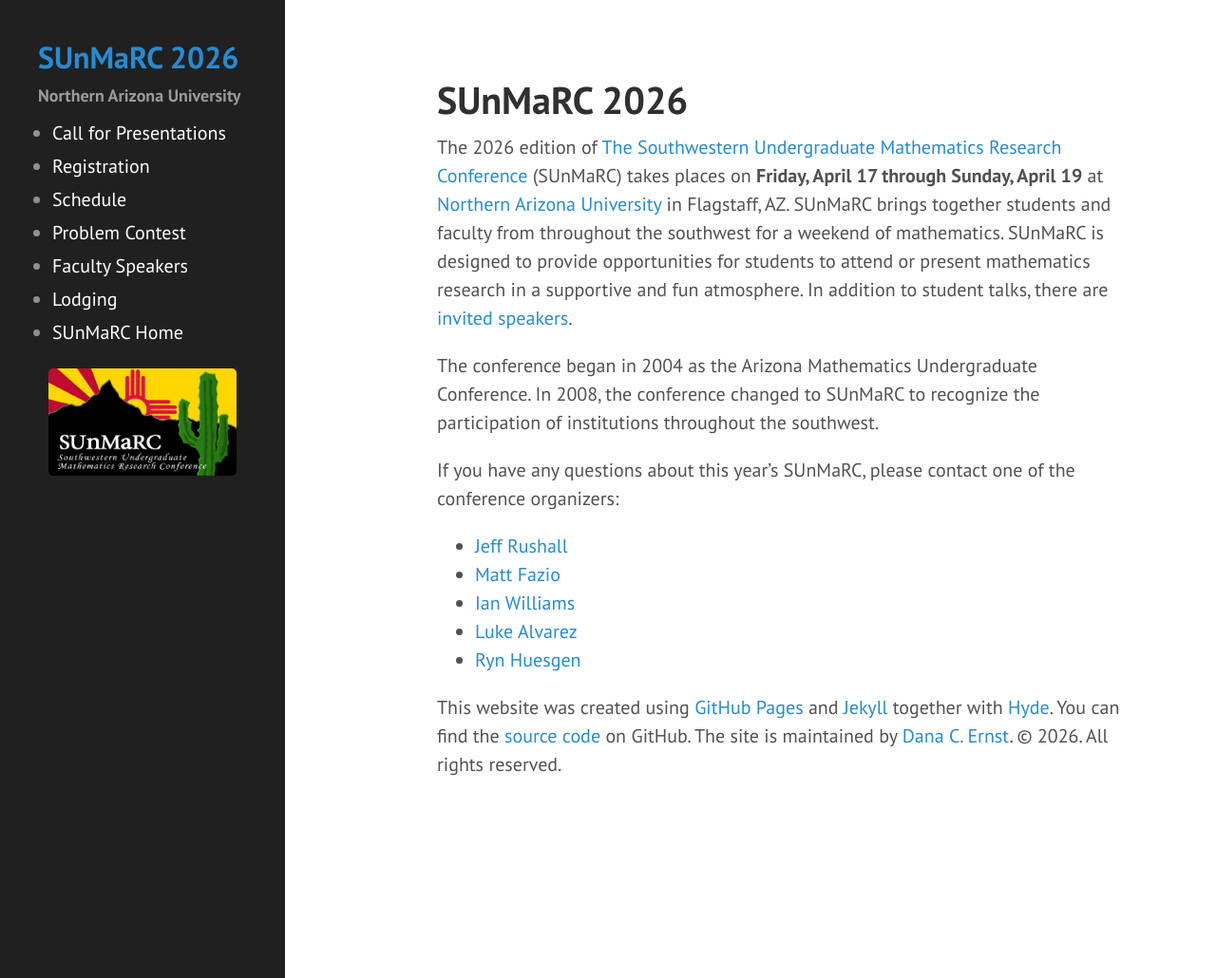
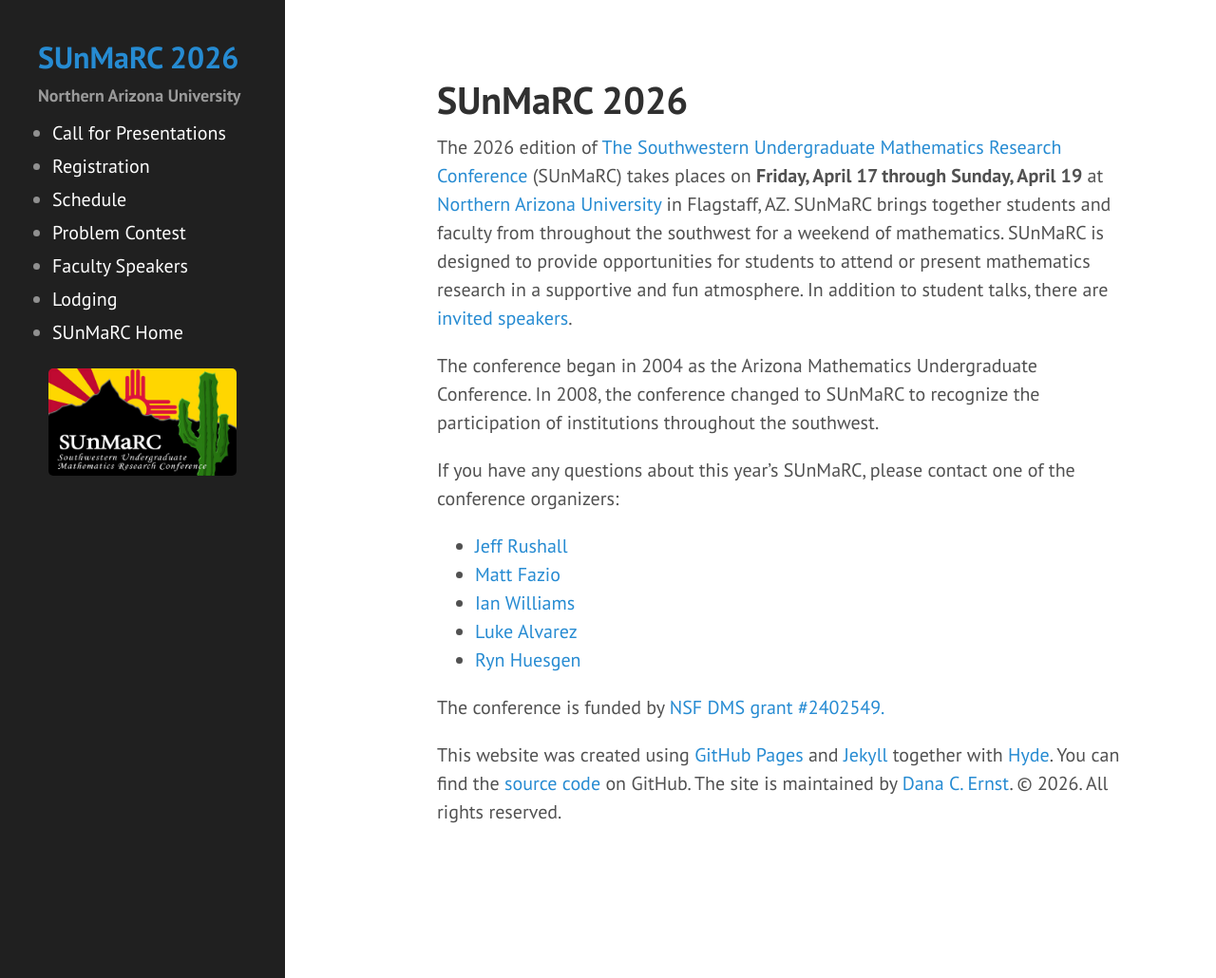
Before and after one commit to NAUMathStat/sunmarc2026, a Jekyll site: the page built from index.md, in a window 1280 px wide and 1030 px high. Shown: the whole window at 95% size. Built offline with Jekyll 4.4.1, drawn with Linux system fonts in a browser that asks for light colours.

Commit message:
Update index.md
added grant stuff

```diff
--- a/index.md
+++ b/index.md
@@ -15,4 +15,6 @@ If you have any questions about this year's SUnMaRC, please contact one of the c
 - [Luke Alvarez](mailto:Luke.Alvarez@nau.edu)
 - [Ryn Huesgen](mailto:Ryn.Huesgen@nau.edu)
 
+The conference is funded by <a href="[http://nau.edu](https://www.nsf.gov/awardsearch/show-award/?AWD_ID=2402549)">NSF DMS grant #2402549.</a>
+
 <p>This website was created using <a href="https://pages.github.com">GitHub Pages</a> and <a href="http://jekyllrb.com">Jekyll</a> together with <a href="http://hyde.getpoole.com">Hyde</a>. You can find the <a href="http://github.com/NAUMathStat/seminars">source code</a> on GitHub. The site is maintained by <a href="http://dcernst.github.io">Dana C. Ernst</a>. &copy; {{ site.time | date: '%Y' }}. All rights reserved.</p>
```
